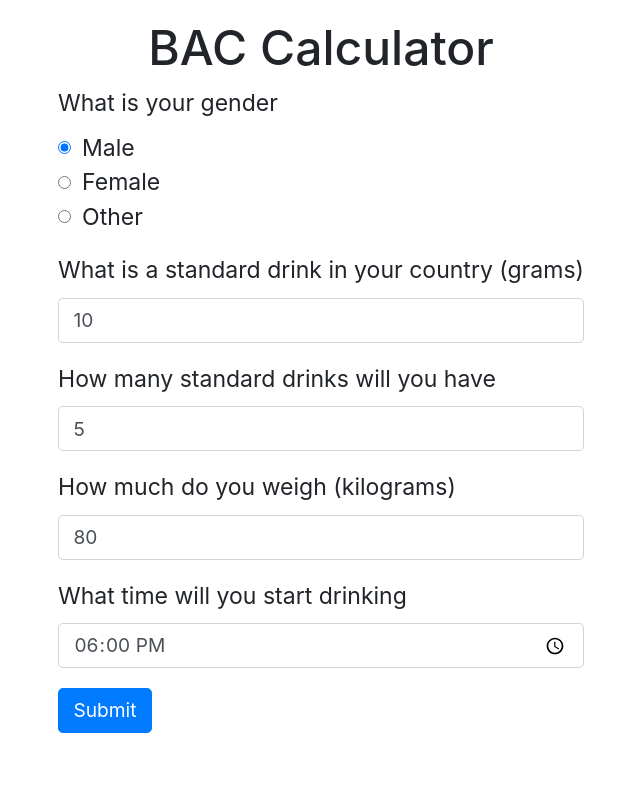
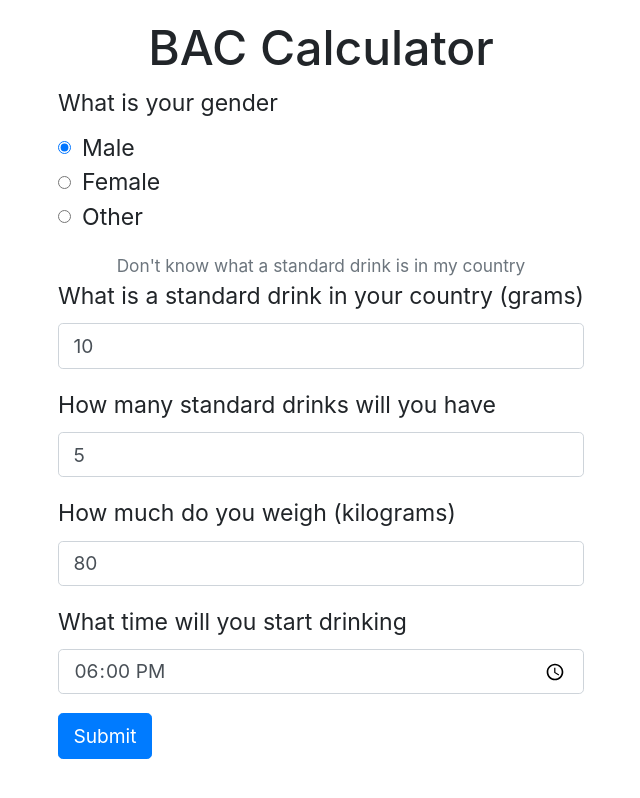
Before and after one commit to joshuasearle/bac-calc, a React app: page / in a window 1280 px wide. Shown: the top 798 px of the page, without its empty margins (319-959 px from the left). Built offline with nearby package versions, Linux system fonts and the light colour scheme.

Commit message:
Add help link back

```diff
--- a/src/App.tsx
+++ b/src/App.tsx
@@ -146,7 +146,7 @@ const App: React.FC = () => {
       <h1 className={classes.title}>{title}</h1>
       <form className={classes.options}>
         {genderPicker}
-        {/* {helpLink} */}
+        {helpLink}
         {standardPicker}
         {drinkPicker}
         {weightPicker}
```
